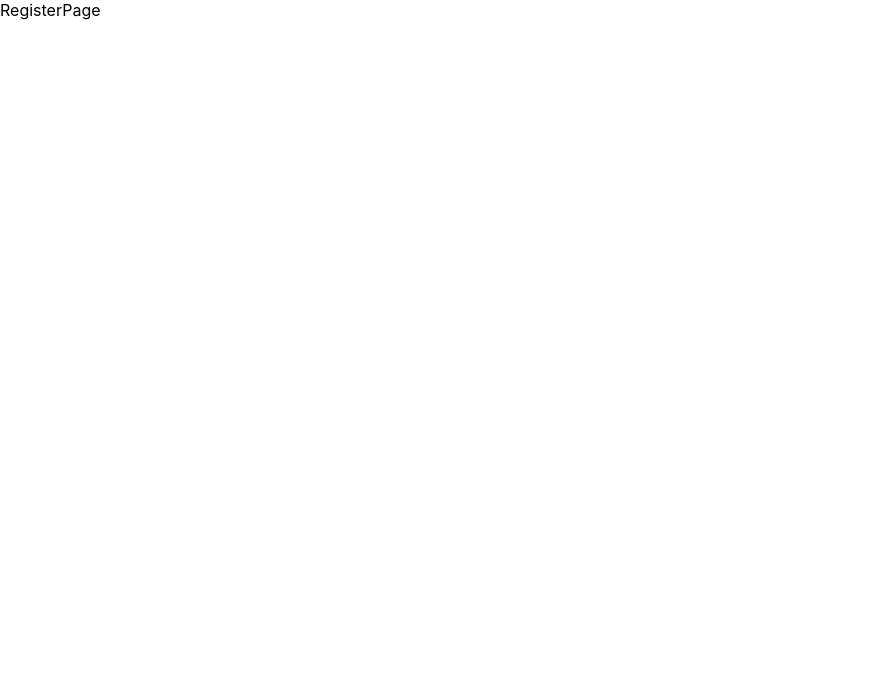
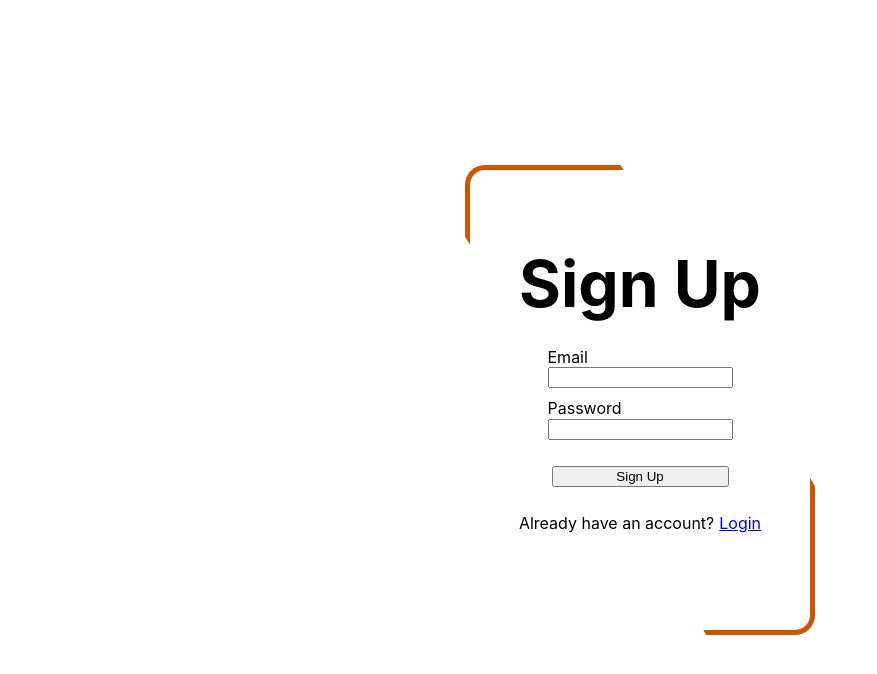
Before and after one commit to AadilBaig/null4413, a React (Create React App) app in the folder client/: page /register in a window 1280 px wide. Shown: the top 674 px of the page, without its empty margins (0-877 px from the left). Built offline with nearby package versions, Linux system fonts and the light colour scheme.

Commit message:
Created a sign up page

```diff
--- a/client/src/pages/RegisterPage.jsx
+++ b/client/src/pages/RegisterPage.jsx
@@ -1,8 +1,55 @@
-import React from 'react'
+import React, {useState} from 'react'
+import './pages.css'
 
 const RegisterPage = () => {
+  const [email, setEmail] = useState('');
+  const [password, setPassword] = useState('');
+  const [emailError, setEmailError] = useState('');
+  const [loginError, setLoginError] = useState('');
+
+  const handleSubmit = async(e) => {
+    e.preventDefault(); // Prevent form from submitting and reloading the page
+
+    // checks if email is valid
+    if (!/^[\w-\.]+@([\w-]+\.)+[\w-]{2,4}$/.test(email)) {
+      setEmailError('Please enter a valid email')
+      return;
+    }
+  };
+
   return (
-    <div>RegisterPage</div>
+    <div className="mainContainer">
+      <div className="forumContainer">
+        <div className="content">
+        <div className="titleContainer">Sign Up<label className="errorLabel">{loginError}</label></div>
+        <form onSubmit={handleSubmit} className="inputContainer">
+            <div>
+              <label>Email</label>
+              <div style={{display: "flex", flexDirection: "column"}}>
+                <input className="inputBox" name="username" type="text" required onChange={(e) => setEmail(e.target.value)}/>
+                <label className="errorLabel">{emailError}</label>
+              </div>
+            </div>
+
+            <div style={{display: "flex", flexDirection: "column"}}>
+              <label>Password</label>
+              <div>
+                <input className="inputBox" name="password" type="password" required onChange={(e) => setPassword(e.target.value)}/>
+              </div>
+            </div>
+
+            <div style={{width: '177px', margin: "1rem"}}>
+              <button className="submitButton" type="submit">Sign Up</button>
+            </div>
+
+            <div>
+              Already have an account?
+              <a href="./login" style={{ marginLeft: '5px'}}>Login</a>
+            </div>
+        </form>
+        </div>
+      </div>
+    </div>
   )
 }
 
--- a/client/src/pages/loginPage.jsx
+++ b/client/src/pages/loginPage.jsx
@@ -57,7 +57,7 @@ const LoginPage = () => {
 
             <div>
               Don't have an account?
-              <a href="./register" style={{ marginLeft: '10px'}}>Create a Account</a>
+              <a href="./register" style={{ marginLeft: '5px'}}>Create a account</a>
             </div>
         </form>
         </div>
```
